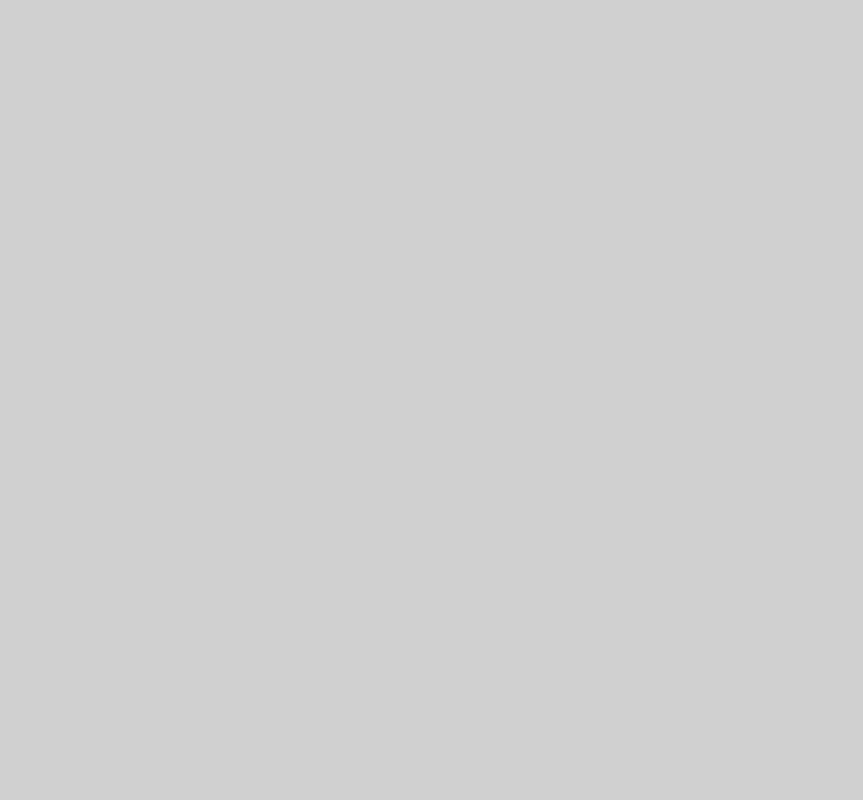
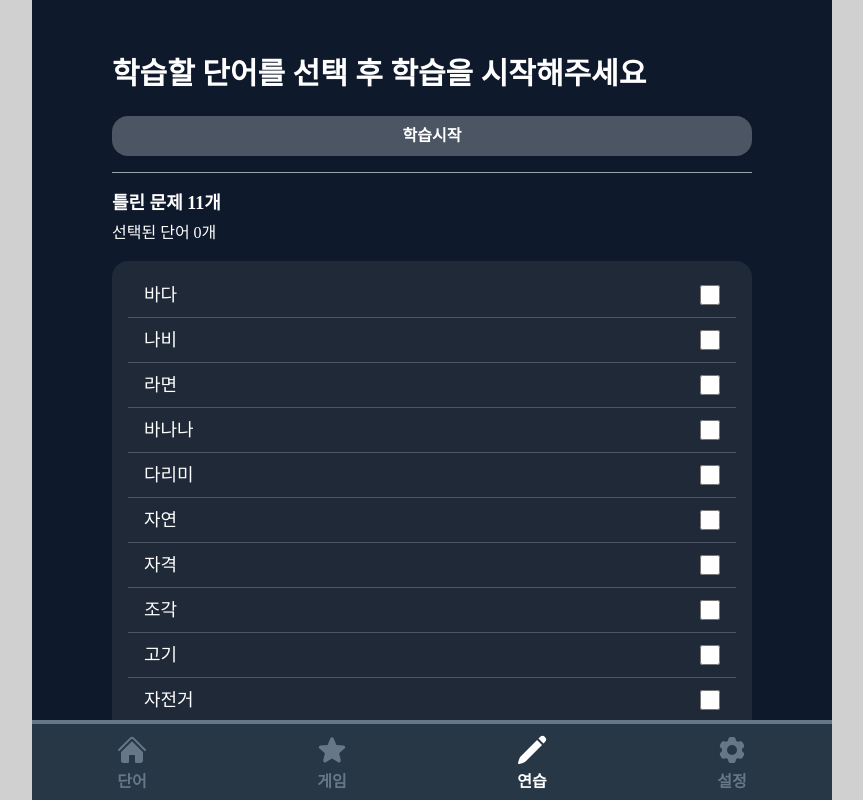
Before and after one commit to AI-X-Team-2/Final_Front, a React (Vite) app: page /practice in a window 1280 px wide. Before the commit this address had no page. Shown: the whole page, without its empty margins (208-1071 px from the left). Built offline with nearby package versions, Linux system fonts and the light colour scheme.

Commit message:
feat: 동화님 practice page추가

```diff
--- a/src/App.jsx
+++ b/src/App.jsx
@@ -14,6 +14,7 @@ import Main from './pages/Main';
 import Login from './pages/Login';
 import Register from './pages/Register';
 import LoginRegisterLayout from './component/LoginRegisterLayout';
+import Practice from './component/Practice';
 
 function App() {
   return (
@@ -37,6 +38,8 @@ function App() {
           <Route path="/basic" element={<Basic />} />
           <Route path="/basic/step/:step" element={<BasicStep1 />} />
           <Route path="/daily" element={<DailyStep />} />
+          <Route path="/practice" element={<Practice />} />
+
 
         </Route>
       </Routes>
--- /dev/null
+++ b/src/component/Practice.jsx
@@ -0,0 +1,98 @@
+// src/pages/Practice.jsx
+import React, { useState, useEffect } from 'react';
+
+const WRONG_WORDS = [
+  "바다", "나비", "라면", "바나나", "다리미",
+  "자연", "자격", "조각", "고기", "자전거", "자격증"
+];
+
+const Practice = () => {
+  const [wordList, setWordList] = useState([]);
+  const [selectedWords, setSelectedWords] = useState([]);
+  const [showAlert, setShowAlert] = useState(false);
+
+  useEffect(() => {
+    setWordList(WRONG_WORDS);
+  }, []);
+
+  const toggleSelect = (word) => {
+    if (selectedWords.includes(word)) {
+      setSelectedWords(selectedWords.filter((w) => w !== word));
+    } else {
+      if (selectedWords.length >= 10) {
+        setShowAlert(true);
+      } else {
+        setSelectedWords([...selectedWords, word]);
+      }
+    }
+  };
+
+  return (
+    <div className="flex flex-col items-center min-h-screen bg-[#0E1A2B] py-6">
+      {/* 안내 문구 */}
+      <h2 className="text-white text-3xl font-semibold mt-8 mb-6 ml-[10%] self-start">
+        학습할 단어를 선택 후 학습을 시작해주세요
+      </h2>
+
+      {/* 학습 시작 버튼 */}
+      <button
+        className={`w-[80%] py-2 rounded-2xl font-semibold text-white ${
+          selectedWords.length > 0
+            ? 'bg-blue-400'
+            : 'bg-gray-600 cursor-not-allowed'
+        }`}
+        disabled={selectedWords.length === 0}
+      >
+        학습시작
+      </button>
+
+      {/* 구분선 */}
+      <hr className="w-[80%] border-t border-gray-400 my-4" />
+
+      {/* 통계 */}
+      <div className="text-white w-[80%] text-left text-base">
+        <p className="mb-1 text-lg font-bold">틀린 문제 {wordList.length}개</p>
+        <p className="text-base">선택된 단어 {selectedWords.length}개</p>
+      </div>
+
+      {/* 단어 리스트 (공책형태 박스) */}
+      <div className="bg-gray-800 rounded-2xl w-[80%] px-4 py-3 mt-4 divide-y divide-gray-600">
+        {wordList.map((word, index) => {
+          const isSelected = selectedWords.includes(word);
+          return (
+            <div
+              key={index}
+              onClick={() => toggleSelect(word)}
+              className="flex justify-between items-center px-4 py-2 cursor-pointer transition-all duration-150 bg-transparent text-white"
+            >
+              <span className="font-medium text-lg">{word}</span>
+              <input
+                type="checkbox"
+                checked={isSelected}
+                onChange={() => toggleSelect(word)}
+                className="w-5 h-5 accent-blue-400"
+              />
+            </div>
+          );
+        })}
+      </div>
+
+      {/* 알림창 */}
+      {showAlert && (
+        <div className="fixed inset-0 bg-black bg-opacity-40 flex items-center justify-center z-50">
+          <div className="bg-white rounded-xl p-6 w-72 text-center">
+            <p className="text-lg font-semibold mb-4">최대 10개까지만 <br />선택할 수 있어요!</p>
+            <button
+              className="bg-blue-500 text-white px-4 py-2 rounded-md"
+              onClick={() => setShowAlert(false)}
+            >
+              확인
+            </button>
+          </div>
+        </div>
+      )}
+    </div>
+  );
+};
+
+export default Practice;
--- a/src/component/Words.jsx
+++ b/src/component/Words.jsx
@@ -62,8 +62,7 @@ const Words = ({ data }) => {
       <div className="flex flex-col md:flex-row gap-4 items-start">
         <Audio
           target={currentWord ? currentWord.word : ""}
-          onResult={handleResult}
-          onRecorded={setVideoURL}
+        onResult={handleResult}
           disabled={audioDisabled}
           reset={currentIndex}
           onRecordingChange={handleRecordingChange}
```
